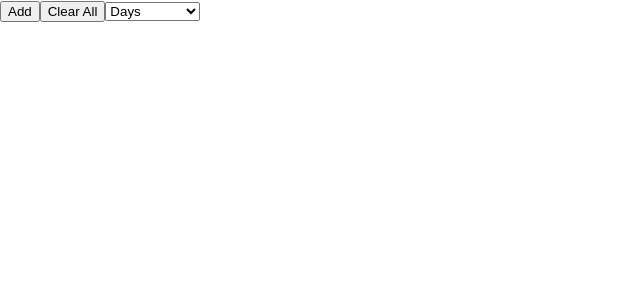
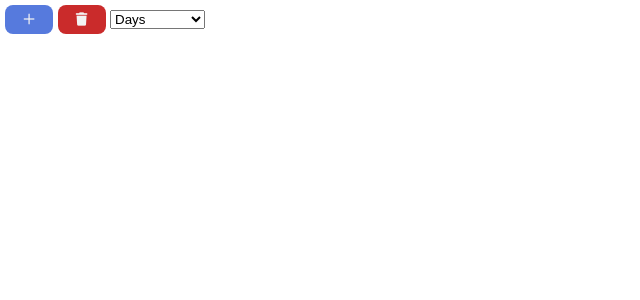
Before and after one commit to arijit-chowdhury-genea/counter, a React (Create React App) app: page / in a window 1280 px wide. Shown: the top 300 px of the page, without its empty margins (0-640 px from the left). Built offline with nearby package versions, Linux system fonts and the light colour scheme.

Commit message:
[Mod] Icon button styling

```diff
--- a/public/index.html
+++ b/public/index.html
@@ -25,6 +25,13 @@
       Learn how to configure a non-root public URL by running `npm run build`.
     -->
     <title>React App</title>
+    <link
+      rel="stylesheet"
+      href="https://cdnjs.cloudflare.com/ajax/libs/font-awesome/6.4.0/css/all.min.css"
+      integrity="sha512-iecdLmaskl7CVkqkXNQ/ZH/XLlvWZOJyj7Yy7tcenmpD1ypASozpmT/E0iPtmFIB46ZmdtAc9eNBvH0H/ZpiBw=="
+      crossorigin="anonymous"
+      referrerpolicy="no-referrer"
+    />
   </head>
   <body>
     <noscript>You need to enable JavaScript to run this app.</noscript>
--- a/src/App.css
+++ b/src/App.css
@@ -1,31 +1,46 @@
-.App {
-  text-align: center;
+:root {
+  --blue: #567add;
+  --green: #62d85e;
+  --red: #ca2b2b;
+  --white: #f3f3f3;
 }
 
-.App-logo {
-  height: 40vmin;
-  pointer-events: none;
+button {
+  background: none;
+  border: none;
+  padding: 0;
+  cursor: pointer;
 }
 
-.App-header {
-  background-color: #282c34;
-  min-height: 100vh;
-  display: flex;
-  flex-direction: column;
-  align-items: center;
-  justify-content: center;
-  font-size: calc(10px + 2vmin);
-  color: white;
+.bg-green {
+  background-color: var(--green);
 }
 
-.App-link {
-  color: #61dafb;
+.bg-blue {
+  background-color: var(--blue);
 }
 
-.heart {
-  color: #ff0000;
+.bg-red {
+  background-color: var(--red);
 }
 
-.small {
-  font-size: 0.75rem;
+.btn {
+  border-radius: 0.5rem;
 }
+
+.btn > i {
+  padding: 0.5rem;
+  color: var(--white);
+}
+
+.w-3 {
+  width: 3rem;;
+}
+
+.w-2 {
+  width: 2rem;
+}
+
+.w-1 {
+  width: 1rem;
+}
--- a/src/App.js
+++ b/src/App.js
@@ -155,11 +155,27 @@ function App() {
 
   return (
     <>
-      <button onClick={add_units}>Add</button>
-      <button onClick={reset}>Clear All</button>
-      <select value={default_time_unit} onChange={on_default_time_unit_change}>
-        <TimeUnitOptions />
-      </select>
+      <div style={{ margin: "5px" }}>
+        <button
+          title='Add a counter'
+          className='btn bg-blue w-3'
+          onClick={add_units}
+        >
+          <i className="fa-regular fa-plus"></i>
+        </button>
+        &nbsp;
+        <button
+          title='Clear all counters'
+          className='btn bg-red w-3'
+          onClick={reset}
+        >
+          <i className='fa-solid fa-trash'></i>
+        </button>
+        &nbsp;
+        <select value={default_time_unit} onChange={on_default_time_unit_change}>
+          <TimeUnitOptions />
+        </select>
+      </div>
       {render_units()}
     </>
   );
@@ -230,8 +246,12 @@ function SelfContainedUnit(props) {
       </select>
       &nbsp;
       <button
+        title={`Delete ${props.name}`}
+        className='btn bg-red w-2'
         onClick={remove}
-      >X</button>
+      >
+        <i className="fa-solid fa-trash"></i>
+      </button>
       <br/>
       <TimeLeft
         id={props.id}
@@ -333,7 +353,16 @@ function TimeLeft(params) {
 
   return (
     <>
-      <button style={{ width: '80px' }} onClick={do_action}>{action}</button>
+      <button
+        className='btn bg-blue w-2'
+        onClick={do_action}
+      >
+        {
+          action === ACTION.PAUSE
+            ? <i className='fa-solid fa-pause'></i>
+            : <i className='fa-solid fa-play'></i>
+        }
+      </button>
       &nbsp;
       <span>
         { params.time_unit === TIME_UNIT.YEARS && `${format_milliseconds(time_left, TIME_UNIT.YEARS)} ${TIME_UNIT.YEARS.toLowerCase()}` }
```
